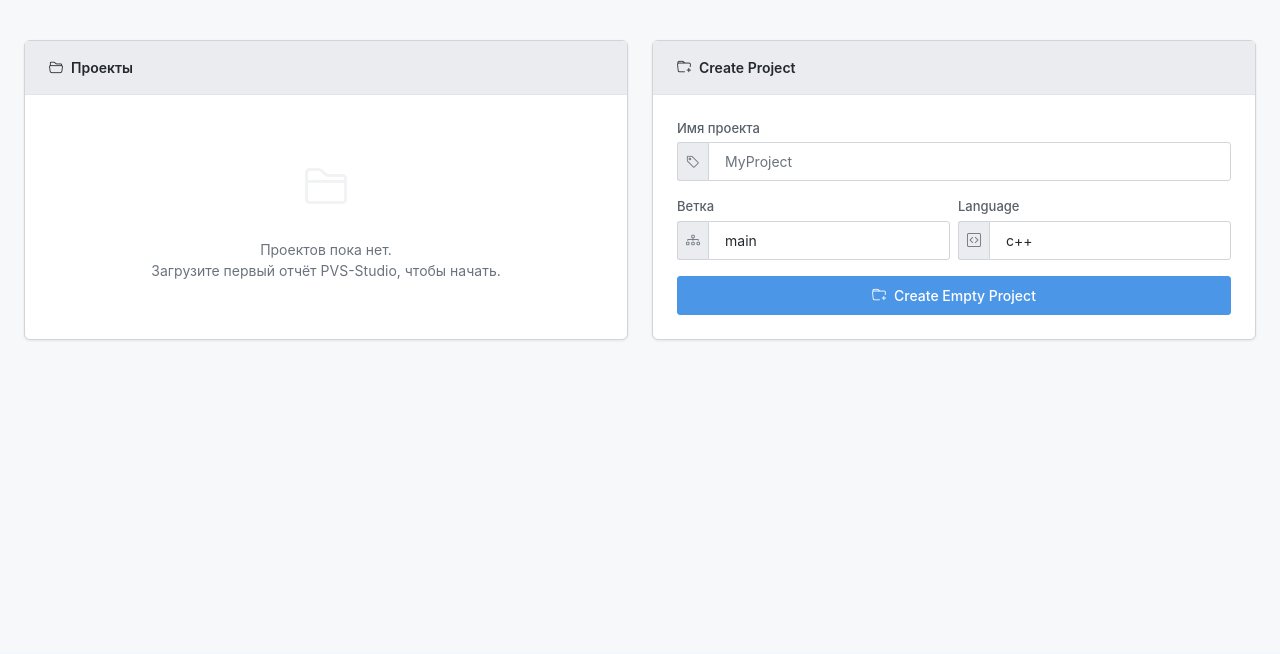
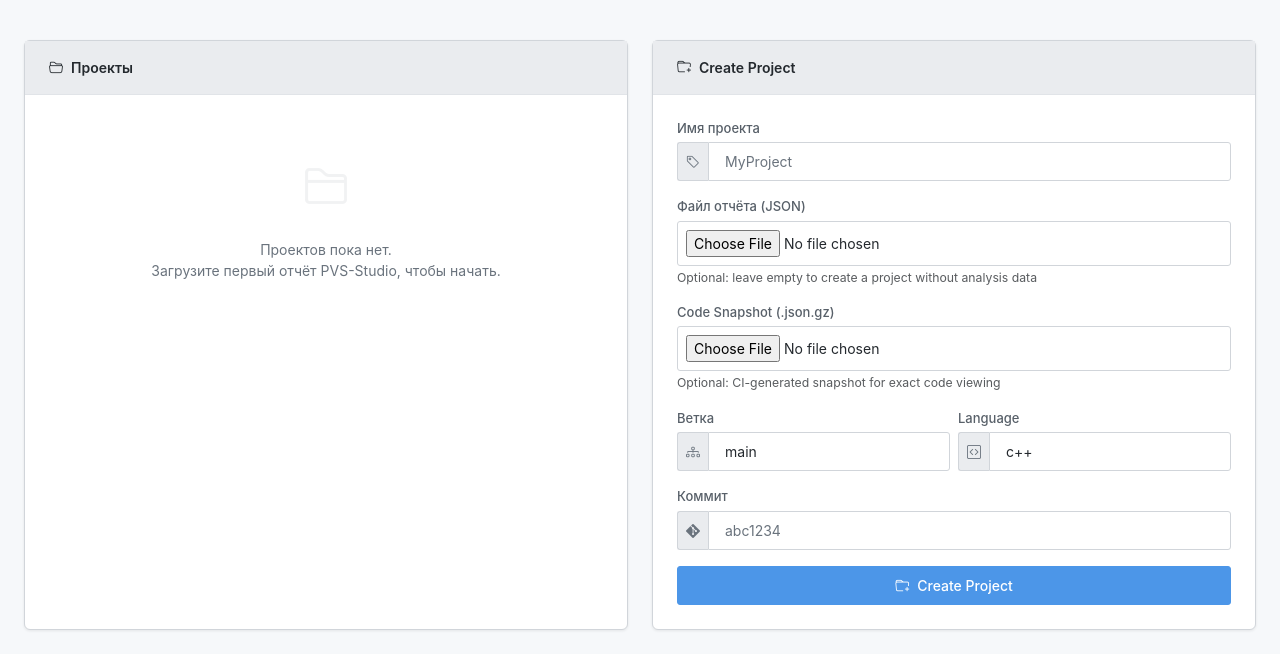
Before and after one commit to RioTwWks/PVS-Studio-Tracker, a FastAPI app: page / in a window 1280 px wide. Shown: the part 149-803 px from the top of the page. Before the commit the page ends 490 px from the top, so only its background shows below. Run offline with FastAPI, Linux system fonts and the light colour scheme; the visitor is signed in with stand-in values (Sample User, id 1); data that the repository does not hold is empty; some libraries are stand-ins or nearby versions.

Commit message:
Restore optional project upload fields

```diff
--- a/pvs_tracker/main.py
+++ b/pvs_tracker/main.py
@@ -260,10 +260,13 @@ async def create_project_ui(
     project_name: str = Form(...),
     branch: str = Form("main"),
     language: str = Form("c++"),
+    file: UploadFile = Form(None),
+    code_snapshot: UploadFile = Form(None),
+    commit: str = Form(None),
     session: Session = Depends(get_session),
     _user: str = Depends(require_auth),
 ):
-    """Create an empty project from the web UI."""
+    """Create a project from the web UI, optionally with an initial report."""
     name = project_name.strip()
     if not name:
         projects = session.exec(select(Project).order_by(Project.name)).all()
@@ -280,6 +283,18 @@ async def create_project_ui(
 
     project = session.exec(select(Project).where(Project.name == name)).first()
     if project:
+        if file and file.filename:
+            return await upload_report_ui(
+                request=request,
+                project_name=name,
+                file=file,
+                source_archive=None,
+                code_snapshot=code_snapshot,
+                commit=commit,
+                branch=(branch or project.git_branch or "main").strip() or "main",
+                session=session,
+                _user=_user,
+            )
         return RedirectResponse(url=f"/ui/projects/{project.id}/dashboard", status_code=303)
 
     default_branch = (branch or "main").strip() or "main"
@@ -287,6 +302,19 @@ async def create_project_ui(
     session.add(project)
     session.commit()
     session.refresh(project)
+
+    if file and file.filename:
+        return await upload_report_ui(
+            request=request,
+            project_name=name,
+            file=file,
+            source_archive=None,
+            code_snapshot=code_snapshot,
+            commit=commit,
+            branch=default_branch,
+            session=session,
+            _user=_user,
+        )
 
     return RedirectResponse(url=f"/ui/projects/{project.id}/dashboard", status_code=303)
 
--- a/pvs_tracker/templates/dashboard/_upload_tab.html
+++ b/pvs_tracker/templates/dashboard/_upload_tab.html
@@ -15,7 +15,7 @@
 
                     <div class="sq-form-group">
                         <label class="sq-form-label">Code Snapshot (.json.gz)</label>
-                        <input type="file" name="code_snapshot" class="sq-file-input" accept=".json.gz">
+                        <input type="file" name="code_snapshot" class="sq-input sq-file-input" accept=".json.gz">
                         <small class="text-muted">Optional: CI-generated snapshot for exact code viewing</small>
                     </div>
 
--- a/pvs_tracker/templates/home.html
+++ b/pvs_tracker/templates/home.html
@@ -54,13 +54,25 @@
             </div>
             <div class="sq-card-body">
                 {% if current_user %}
-                <form action="/ui/projects" method="post" id="create-project-form">
+                <form action="/ui/projects" method="post" enctype="multipart/form-data" id="create-project-form">
                     <div class="sq-form-group">
                         <label class="sq-form-label" data-i18n="project_name_label">Project Name</label>
                         <div class="sq-input-group">
                             <span class="sq-input-group-icon"><i class="bi bi-tag"></i></span>
                             <input type="text" name="project_name" class="sq-input" data-i18n-placeholder="project_name_placeholder" placeholder="MyProject" required>
                         </div>
+                    </div>
+
+                    <div class="sq-form-group">
+                        <label class="sq-form-label" data-i18n="report_file_label">Report File (JSON)</label>
+                        <input type="file" name="file" class="sq-input sq-file-input" accept=".json">
+                        <small class="text-muted">Optional: leave empty to create a project without analysis data</small>
+                    </div>
+
+                    <div class="sq-form-group">
+                        <label class="sq-form-label">Code Snapshot (.json.gz)</label>
+                        <input type="file" name="code_snapshot" class="sq-input sq-file-input" accept=".json.gz">
+                        <small class="text-muted">Optional: CI-generated snapshot for exact code viewing</small>
                     </div>
 
                     <div class="row g-2 mb-3">
@@ -80,8 +92,16 @@
                         </div>
                     </div>
 
+                    <div class="sq-form-group">
+                        <label class="sq-form-label" data-i18n="commit_label">Commit</label>
+                        <div class="sq-input-group">
+                            <span class="sq-input-group-icon"><i class="bi bi-git"></i></span>
+                            <input type="text" name="commit" class="sq-input" data-i18n-placeholder="commit_placeholder" placeholder="abc1234">
+                        </div>
+                    </div>
+
                     <button type="submit" class="sq-btn sq-btn-primary w-100">
-                        <i class="bi bi-folder-plus"></i> Create Empty Project
+                        <i class="bi bi-folder-plus"></i> Create Project
                     </button>
                 </form>
                 {% else %}
--- a/static/style.css
+++ b/static/style.css
@@ -1054,7 +1054,13 @@ a:hover {
 }
 
 .sq-file-input {
+  display: block;
+  width: 100%;
   padding: var(--sq-spacing-sm);
+  color: var(--sq-text-primary);
+  background: var(--sq-bg-secondary);
+  border: 1px solid var(--sq-border);
+  border-radius: var(--sq-radius-sm);
 }
 
 .sq-input-group {
```
Also changed, not shown: tests/test_smoke.py (+32 -1 lines).
